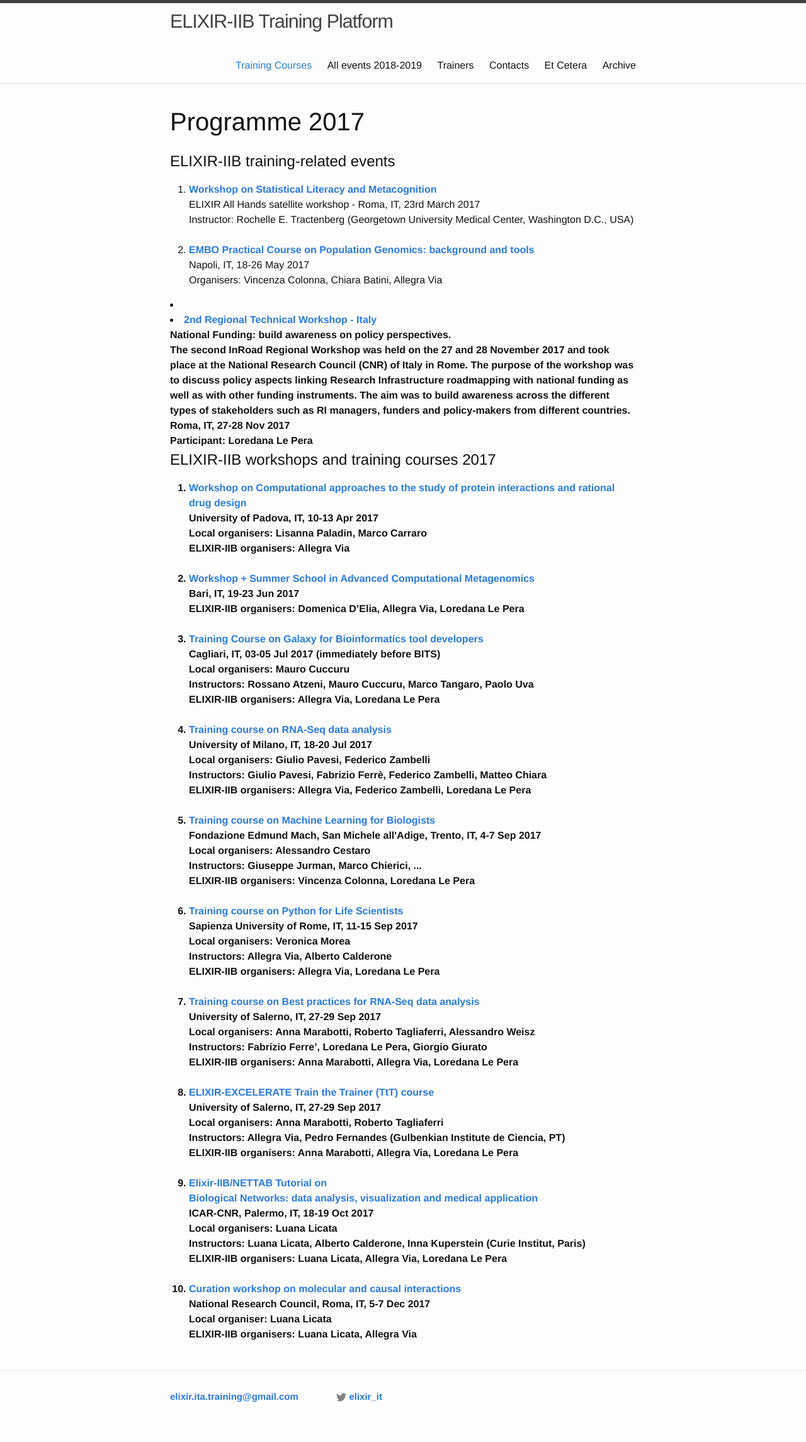
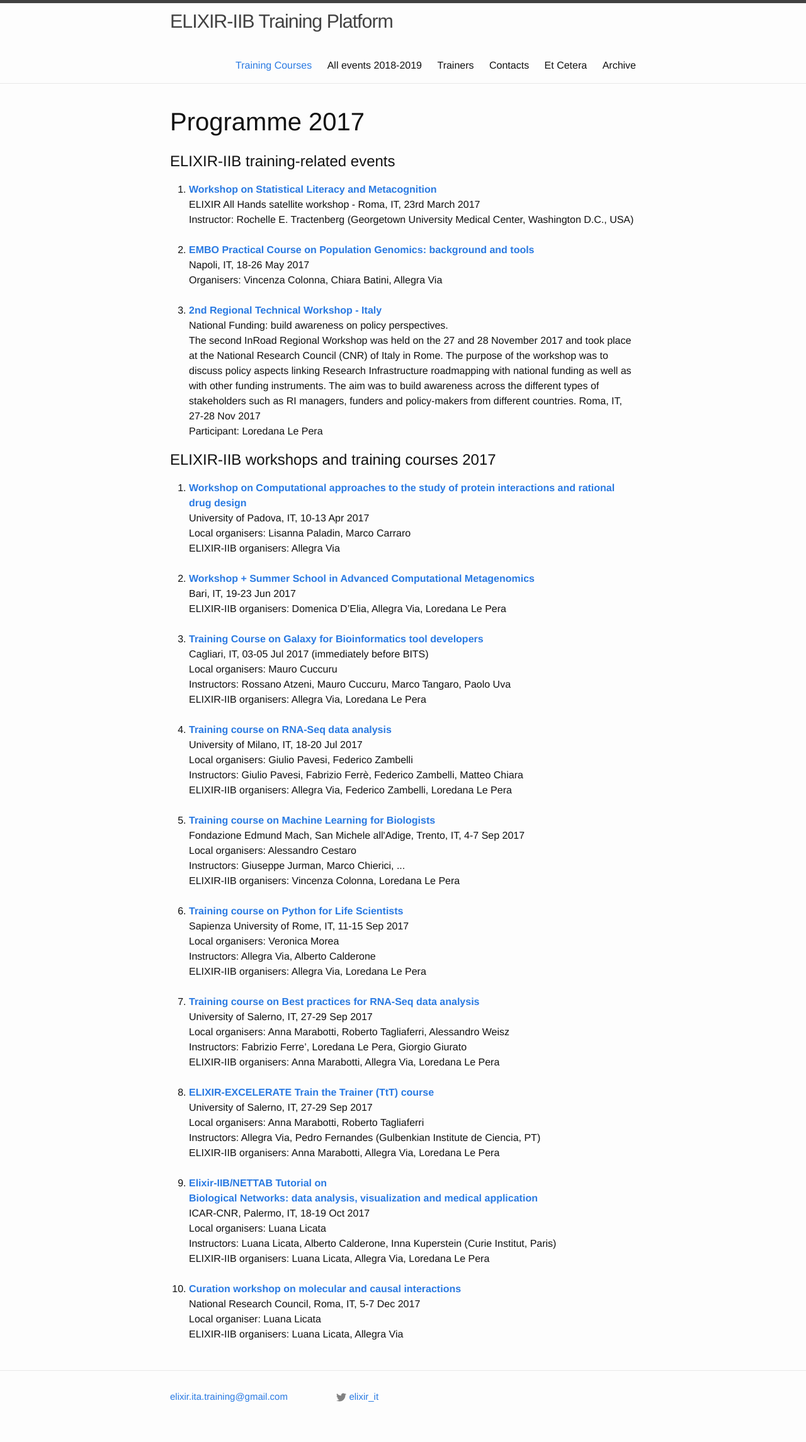
Before and after one commit to ELIXIR-IIB-training/website, a Jekyll site: the page built from docs/programme2017_copy.html, in a window 1280 px wide. Shown: the whole page at 63% size. Built offline with Jekyll 4.4.1, drawn with Linux system fonts in a browser that asks for light colours.

```diff
--- a/docs/programme2017_copy.html
+++ b/docs/programme2017_copy.html
@@ -8,21 +8,21 @@ layout: default
 
   <h2>ELIXIR-IIB training-related events</h2>
 
-  <ol>
-	  <li><a href="https://elixir-iib-training.github.io/website/docs/workshop_on_statistical_literacy_and_metacognition.pdf"> <b>Workshop on Statistical Literacy and Metacognition</b></a><br>
+<ol>
+<li><a href="https://elixir-iib-training.github.io/website/docs/workshop_on_statistical_literacy_and_metacognition.pdf"> <b>Workshop on Statistical Literacy and Metacognition</b></a><br>
 ELIXIR All Hands satellite workshop - Roma, IT, 23rd March 2017<br>
 Instructor: Rochelle E. Tractenberg (Georgetown University Medical Center, Washington D.C., USA)</li>
 <br>
-<li> <a href="http://meetings.embo.org/event/17-population-genomics"><b>EMBO Practical Course on Population Genomics: background and tools</b></a><br>
+<li><a href="http://meetings.embo.org/event/17-population-genomics"><b>EMBO Practical Course on Population Genomics: background and tools</b></a><br>
 Napoli, IT, 18-26 May 2017<br>
 Organisers: Vincenza Colonna, Chiara Batini, Allegra Via</li>
-  </ol>
-<li> <a href="https://www.inroad.eu/rome-regional-ws/"><b><li> <a href="http://meetings.embo.org/event/17-population-genomics"><b>2nd Regional Technical Workshop - Italy</b></a><br>
+<br>
+<li><a href="https://www.inroad.eu/rome-regional-ws/"><b>2nd Regional Technical Workshop - Italy</b></a><br>
 National Funding: build awareness on policy perspectives.<br>
 The second InRoad Regional Workshop was held on the 27 and 28 November 2017 and took place at the National Research Council (CNR) of Italy in Rome. The purpose of the workshop was to discuss policy aspects linking Research Infrastructure roadmapping with national funding as well as with other funding instruments. The aim was to build awareness across the different types of stakeholders such as RI managers, funders and policy-makers from different countries.
 Roma, IT, 27-28 Nov 2017<br>
 Participant: Loredana Le Pera</li>
-  </ol>
+</ol>
 
 
    <h2>ELIXIR-IIB workshops and training courses 2017</h2>
```
